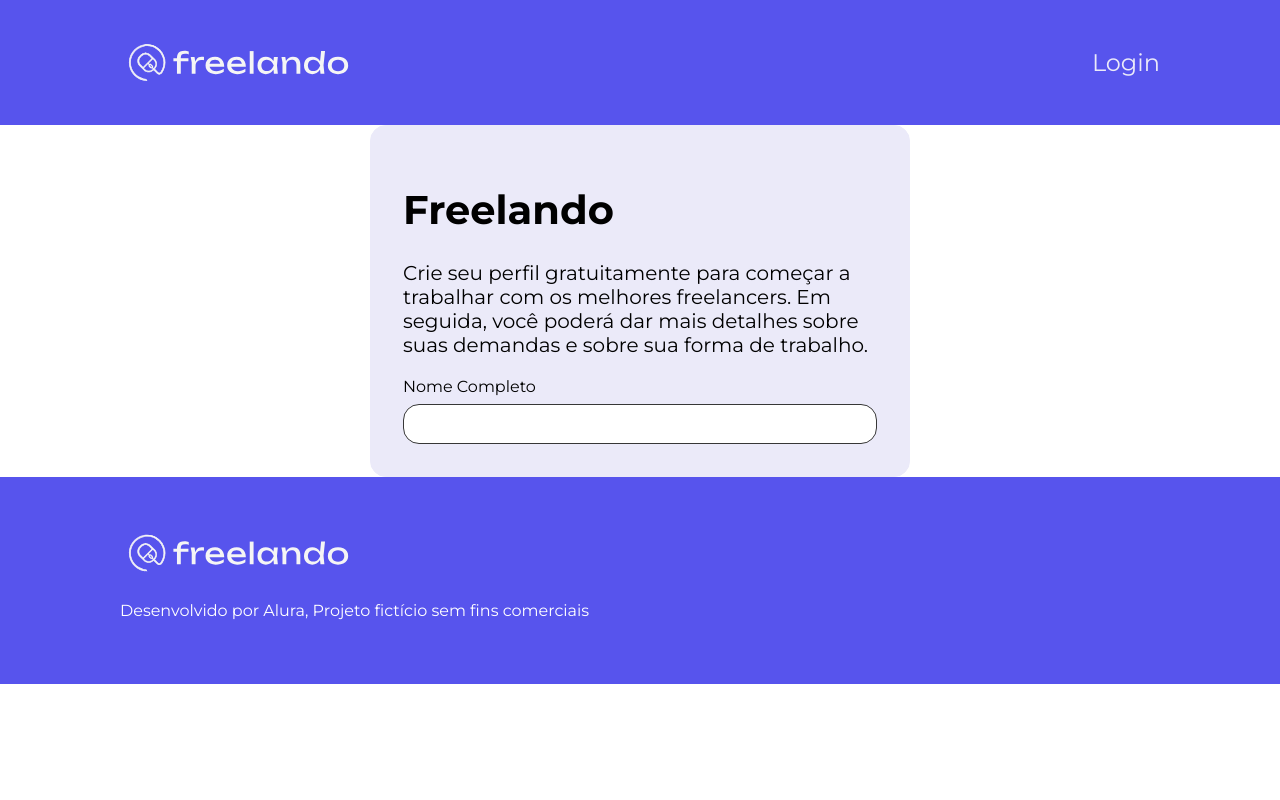
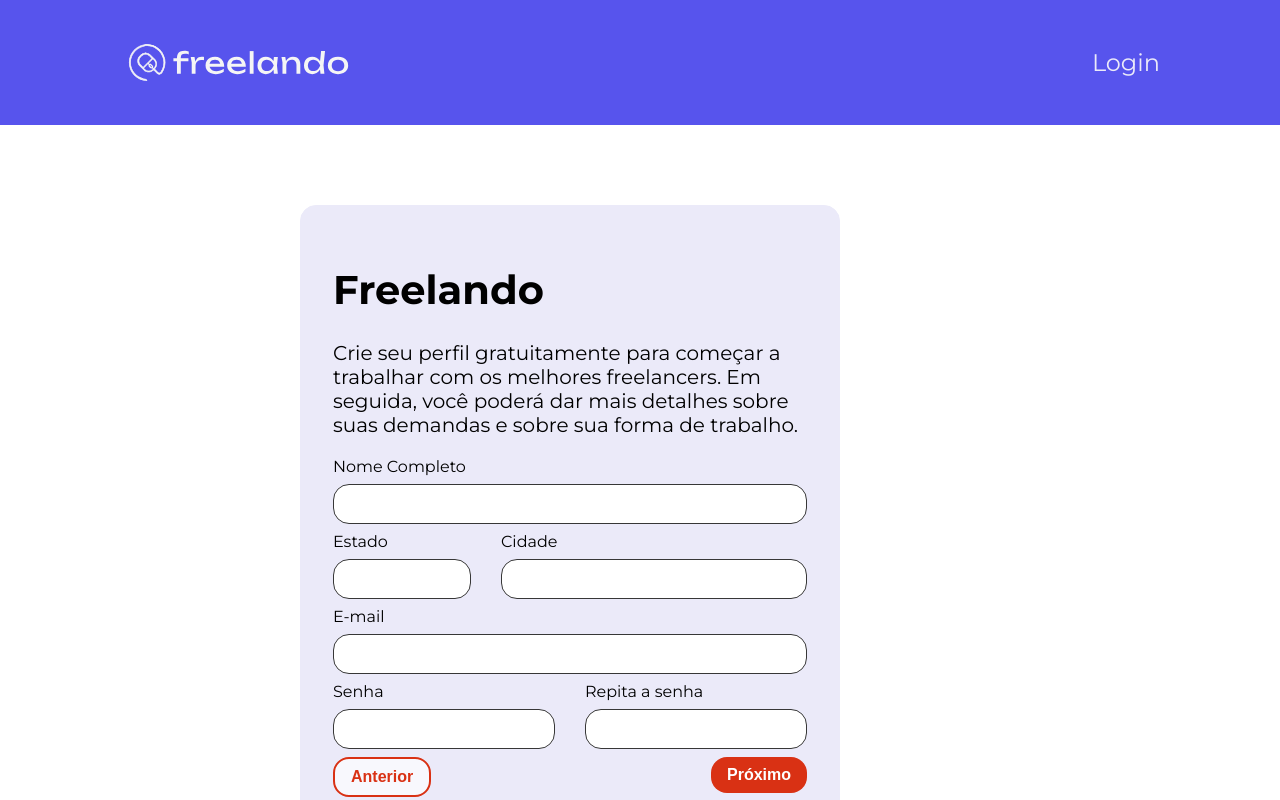
Before and after one commit to pedroquintao/freelando, a React (Create React App) app: page / in a window 1280 px wide. Shown: the top 800 px of the page. Built offline with nearby package versions, Linux system fonts and the light colour scheme.

Commit message:
Continuar no desafio da Aula 04, Atividade 08, que é finalizar o cabecalho e o rodape. Lembrar que pode-se utilizar os rows e cols do bootstrap para auxiliar no posicionamento

```diff
--- a/src/App.jsx
+++ b/src/App.jsx
@@ -5,6 +5,7 @@
 import { ProvedorTema } from "./componentes/ProvedorTema/ProvedorTema";
 import { Tipografia } from "./componentes/Tipografia/Tipografia";
 import { Rodape } from "./componentes/Rodape/Rodape";
+import { Botao } from "./componentes/Botao/Botao";
 import { Col, Container, Row } from "react-grid-system";
 
 function App() {
@@ -12,9 +13,9 @@
     <ProvedorTema>
       <Cabecalho />
       <Estilos />
-      <Container>
+      <Container style={{ margin: '80px 0'}}>
         <Row justify="center">
-          <Col lg={6}>
+          <Col lg={6} md={8} sm={12}>
             <Card>
               <Tipografia componente="h1" variante="h1">
                 Freelando
@@ -24,7 +25,42 @@
                 melhores freelancers. Em seguida, você poderá dar mais detalhes
                 sobre suas demandas e sobre sua forma de trabalho.
               </Tipografia>
-              <CampoTexto titulo="Nome Completo" />
+              <Row>
+                <Col>
+                  <CampoTexto titulo="Nome Completo" />
+                </Col>
+              </Row>
+              <Row>
+                <Col lg={4} md={4} sm={4}>
+                  <CampoTexto titulo="Estado" />
+                </Col>
+                <Col lg={8} md={8} sm={8}>
+                  <CampoTexto titulo="Cidade" />
+                </Col>
+              </Row>
+              <Row>
+                <Col>
+                  <CampoTexto titulo="E-mail" />
+                </Col>
+              </Row>
+              <Row>
+                <Col lg={6} md={6} sm={6}>
+                  <CampoTexto titulo="Senha" />
+                </Col>
+                <Col lg={6} md={6} sm={6}>
+                  <CampoTexto titulo="Repita a senha" />
+                </Col>
+              </Row>
+              <Row>
+                <Col lg={6} md={6} sm={6} justify='space-around'>
+                  <Botao variante="secundaria">Anterior</Botao>
+                </Col>
+                <Col lg={6} md={6} sm={6}>
+                  <div style={{ textAlign: 'right' }}>
+                    <Botao variante="primaria">Próximo</Botao>
+                  </div>
+                </Col>
+              </Row>
             </Card>
           </Col>
         </Row>
--- /dev/null
+++ b/src/componentes/Botao/Botao.jsx
@@ -0,0 +1,53 @@
+import styled from "@emotion/styled"
+
+
+const BotaoPrimarioEstilizado = styled.button`
+    background: ${props => props.theme.cores.primarias.b};
+    color: ${props => props.theme.cores.branco};
+    border-radius: ${props => props.theme.espacamentos.s};
+    padding: ${props => props.theme.espacamentos.xs} ${props => props.theme.espacamentos.s};
+    box-sizing: border-box;
+    font-weight: 700;
+    font-size: 16px;
+    line-height: 20px;
+    text-align: center;
+    cursor: pointer;
+    border: none;
+    &:hover {
+        background: ${props => props.theme.cores.dark.b};
+    }
+    &:focus {
+        outline-color: ${props => props.theme.cores.dark.d};
+    }
+`
+const BotaoSecundarioEstilizado = styled.button`
+    background:  #F8F8FD;
+    color: ${props => props.theme.cores.primarias.b};
+    border: 2px solid ${props => props.theme.cores.primarias.b};
+    border-radius: ${props => props.theme.espacamentos.s};
+    padding: ${props => props.theme.espacamentos.xs} ${props => props.theme.espacamentos.s};
+    box-sizing: border-box;
+    font-weight: 700;
+    font-size: 16px;
+    line-height: 20px;
+    text-align: center;
+    cursor: pointer;
+    &:hover {
+        border-color: ${props => props.theme.cores.dark.b};
+        color: ${props => props.theme.cores.dark.b};
+    }
+    &:focus {
+        outline-color: ${props => props.theme.cores.focus};
+    }
+`
+
+export const Botao = ({ children, variante = 'primaria' }) => {
+    if (variante === 'primaria') {
+        return <BotaoPrimarioEstilizado>
+            {children}
+        </BotaoPrimarioEstilizado>
+    }
+    return <BotaoSecundarioEstilizado>
+        {children}
+    </BotaoSecundarioEstilizado>
+}
--- a/src/componentes/CampoTexto/CampoTexto.jsx
+++ b/src/componentes/CampoTexto/CampoTexto.jsx
@@ -9,7 +9,7 @@
     display: block;
     width: 100%;
     box-sizing: border-box;
-    margin-top: ${props => props.theme.espacamentos.xs};
+    margin: ${props => props.theme.espacamentos.xs} 0;
     background-color: ${props => props.theme.cores.branco};
     border: 1px solid;
     border-color: ${props => props.theme.cores.neutras.a};
--- a/src/componentes/ProvedorTema/ProvedorTema.jsx
+++ b/src/componentes/ProvedorTema/ProvedorTema.jsx
@@ -7,7 +7,7 @@
         focus: '',
         primarias: {
             a: '#5754ED',
-            b: '',
+            b: '#D93114',
             c: ''
         },
         secundarias: {
```
